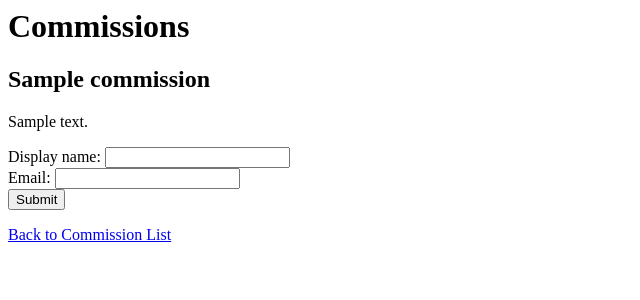
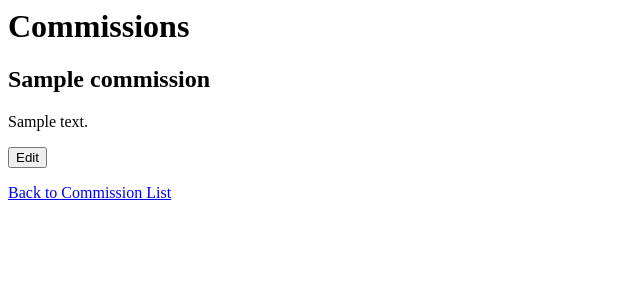
Before and after one commit to dreyan22/hobbysite-G-18, a Django app: template hobbysite/commissions/templates/commissions/commission_detail.html in a window 1280 px wide. Shown: the top 300 px of the page, without its empty margins (0-640 px from the left). Run offline with Django 5.2, Linux system fonts and the light colour scheme; the template is opened without the code that fills it: values that come from a table or form of the project are taken from there, others are empty; tables that the repository leaves empty hold one stand-in row (values such as "Sample post"); data that the repository does not hold is empty.

Commit message:
Edit & create buttons, owner

```diff
--- a/hobbysite/commissions/models.py
+++ b/hobbysite/commissions/models.py
@@ -17,6 +17,7 @@ class Commission(models.Model):
     status = models.CharField(max_length=12, choices=STATUS_OPTIONS, default = 'Open')
     created_on = models.DateTimeField(auto_now_add=True)
     updated_on = models.DateTimeField(auto_now=True)
+    owner = models.ForeignKey(Profile, on_delete=models.CASCADE, null=True)
 
 
     class Meta:
--- a/hobbysite/commissions/templates/commissions/commission_detail.html
+++ b/hobbysite/commissions/templates/commissions/commission_detail.html
@@ -12,13 +12,9 @@
                 </li>
             {% endfor %}
         </ul>
-        <form method="POST">
-            {% csrf_token %}
-            {{ form.as_div }}
-            <button type="submit">
-                Submit
-            </button>
-        </form>
+        <form action="{% url 'commissions:commission_edit' object.pk %}" method="get">
+            <button type="submit">Edit</button>
+          </form>
         {% if request.user == object.owner %}
 
         {% endif %}
--- a/hobbysite/commissions/templates/commissions/commission_list.html
+++ b/hobbysite/commissions/templates/commissions/commission_list.html
@@ -11,5 +11,8 @@
         <li><a href="{{commission.get_absolute_url}}">{{ commission.title }}</a></li>
         {% endfor %}
     </ul>
+    <form action="{% url 'commissions:commission_add' %}" method="get">
+        <button type="submit">Add</button>
+      </form>
 </body>
 <html>
```
Also changed, not shown: hobbysite/commissions/migrations/0008_commission_owner.py (added).
